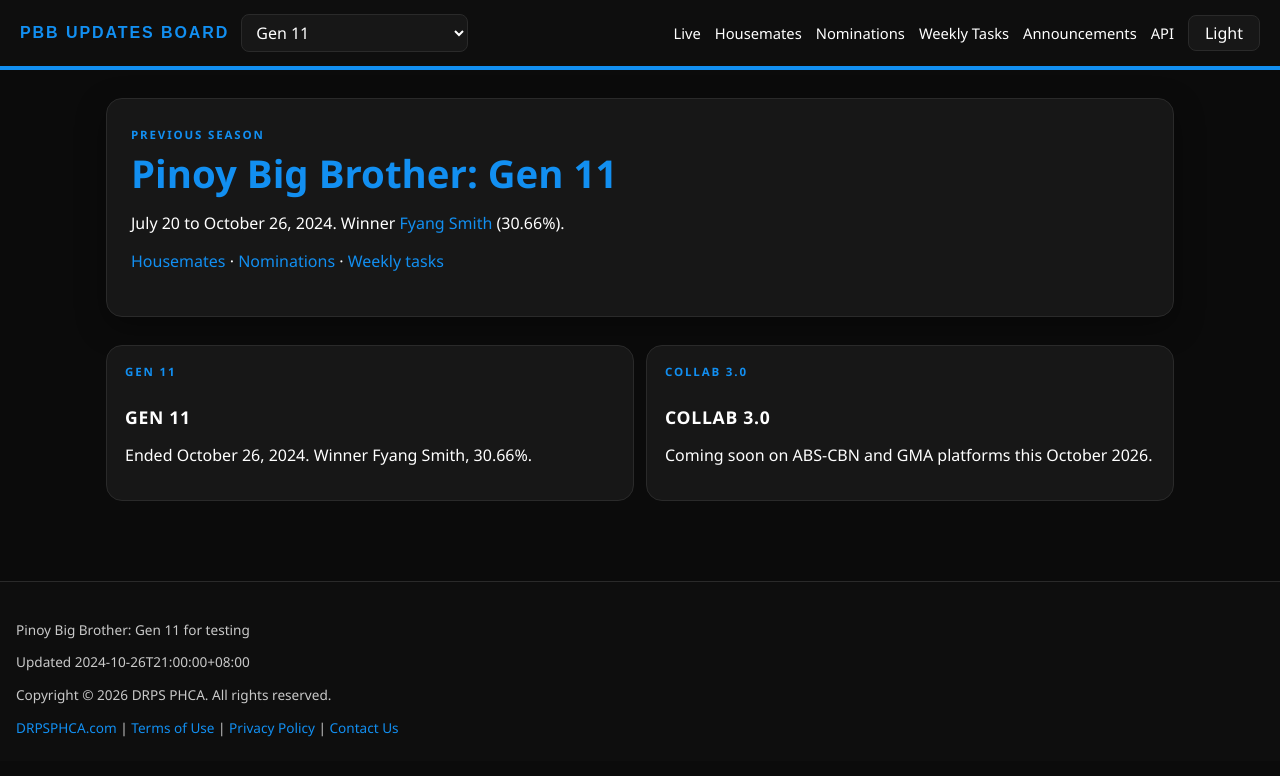
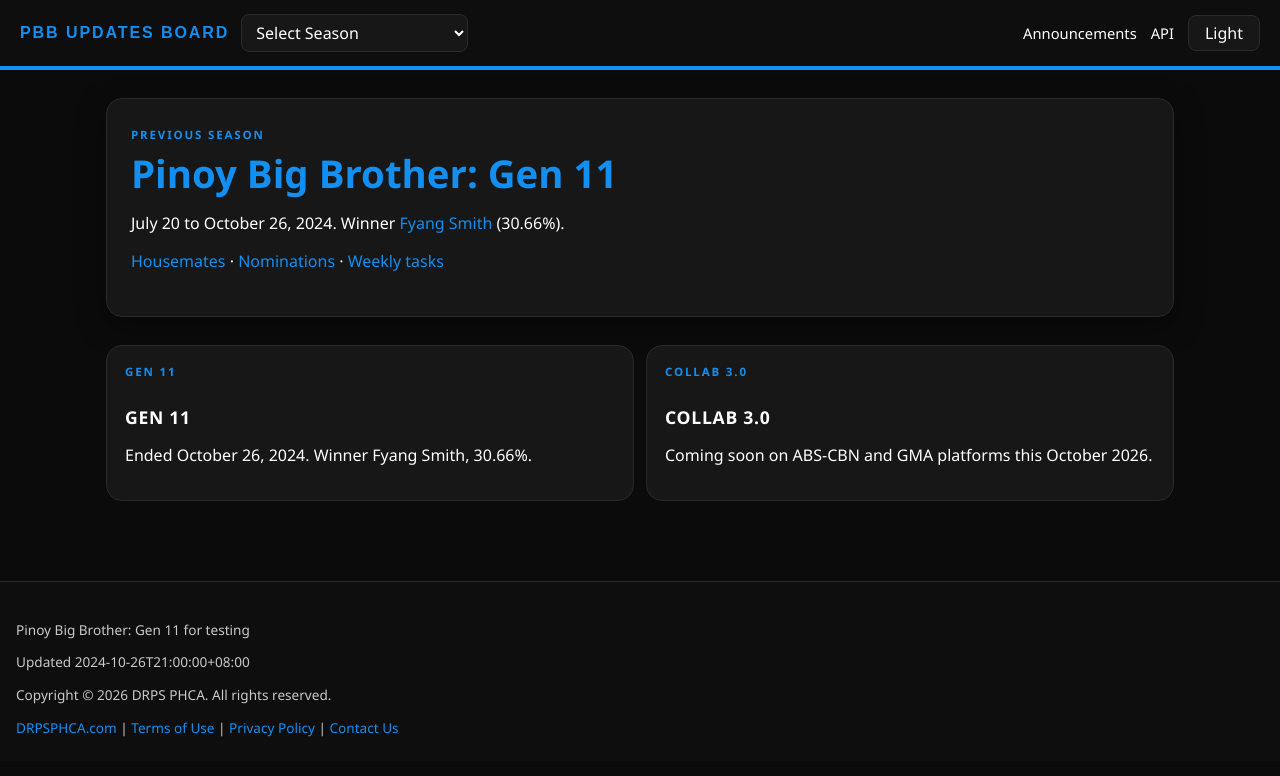
Before and after one commit to drpsphca/PHCASite-PBBUpdates, a Jekyll site: the page built from index.md, in a window 1280 px wide. Shown: the top 776 px of the page. Built offline with Jekyll 4.4.1, drawn with Linux system fonts in a browser that asks for light colours; some of the changed lines change nothing that is shown.

Commit message:
20261002-11

```diff
--- a/_includes/header.html
+++ b/_includes/header.html
@@ -1,38 +1,54 @@
+{% assign season = page.season | default: "home" %}
+{% assign show_season_nav = false %}
+{% if season == "gen11" or season == "collab3" %}
+  {% assign show_season_nav = true %}
+{% endif %}
+
 <header class="top">
   <div class="brand-row">
     <a class="brand" href="{{ '/' | relative_url }}">PBB Updates Board</a>
     <label class="season-switch desktop-only">
       <span class="sr-only">Season</span>
       <select class="season-select" aria-label="Select season">
+        <option value="{{ '/' | relative_url }}" {% if season == "home" %}selected{% endif %}>Select Season</option>
         {% for s in site.data.seasons %}
-          <option value="{{ s.href | relative_url }}" {% if page.season == s.id %}selected{% endif %}>
+          <option value="{{ s.href | relative_url }}" {% if season == s.id %}selected{% endif %}>
             {{ s.label }}{% unless s.available %} (coming soon){% endunless %}
           </option>
         {% endfor %}
       </select>
     </label>
   </div>
+
   <nav class="desktop-nav" aria-label="Primary">
-    <a href="{{ '/gen11/' | relative_url }}">Live</a>
-    <a href="{{ '/gen11/housemates/' | relative_url }}">Housemates</a>
-    <a href="{{ '/gen11/nominations/' | relative_url }}">Nominations</a>
-    <a href="{{ '/gen11/tasks/' | relative_url }}">Weekly Tasks</a>
+    {% if show_season_nav %}
+      <a href="{{ '/' | append: season | append: '/' | relative_url }}">Live</a>
+      <a href="{{ '/' | append: season | append: '/housemates/' | relative_url }}">Housemates</a>
+      <a href="{{ '/' | append: season | append: '/nominations/' | relative_url }}">Nominations</a>
+      <a href="{{ '/' | append: season | append: '/tasks/' | relative_url }}">Weekly Tasks</a>
+    {% endif %}
     <a href="{{ '/announcements' | relative_url }}">Announcements</a>
     <a href="{{ '/api/index.json' | relative_url }}">API</a>
     <button type="button" id="theme-toggle" class="theme-btn">Dark</button>
   </nav>
+
   <button type="button" class="menu-btn" id="menu-toggle" aria-expanded="false" aria-controls="mobile-nav">Menu</button>
   <nav class="mobile-nav" id="mobile-nav" hidden>
-    <a href="{{ '/gen11/' | relative_url }}">Live</a>
-    <a href="{{ '/gen11/housemates/' | relative_url }}">Housemates</a>
-    <a href="{{ '/gen11/nominations/' | relative_url }}">Nominations</a>
-    <a href="{{ '/gen11/tasks/' | relative_url }}">Weekly Tasks</a>
+    {% if show_season_nav %}
+      <a href="{{ '/' | append: season | append: '/' | relative_url }}">Live</a>
+      <a href="{{ '/' | append: season | append: '/housemates/' | relative_url }}">Housemates</a>
+      <a href="{{ '/' | append: season | append: '/nominations/' | relative_url }}">Nominations</a>
+      <a href="{{ '/' | append: season | append: '/tasks/' | relative_url }}">Weekly Tasks</a>
+    {% endif %}
     <a href="{{ '/announcements' | relative_url }}">Announcements</a>
     <label>
       Season
       <select class="season-select" aria-label="Select season">
+        <option value="{{ '/' | relative_url }}" {% if season == "home" %}selected{% endif %}>Select Season</option>
         {% for s in site.data.seasons %}
-          <option value="{{ s.href | relative_url }}">{{ s.label }}{% unless s.available %} (coming soon){% endunless %}</option>
+          <option value="{{ s.href | relative_url }}" {% if season == s.id %}selected{% endif %}>
+            {{ s.label }}{% unless s.available %} (coming soon){% endunless %}
+          </option>
         {% endfor %}
       </select>
     </label>
--- a/index.md
+++ b/index.md
@@ -2,6 +2,7 @@
 layout: default
 title: PBB Updates Board from DRPS PHCA
 permalink: /
+season: home
 ---
 
 <section class="hero">
```
